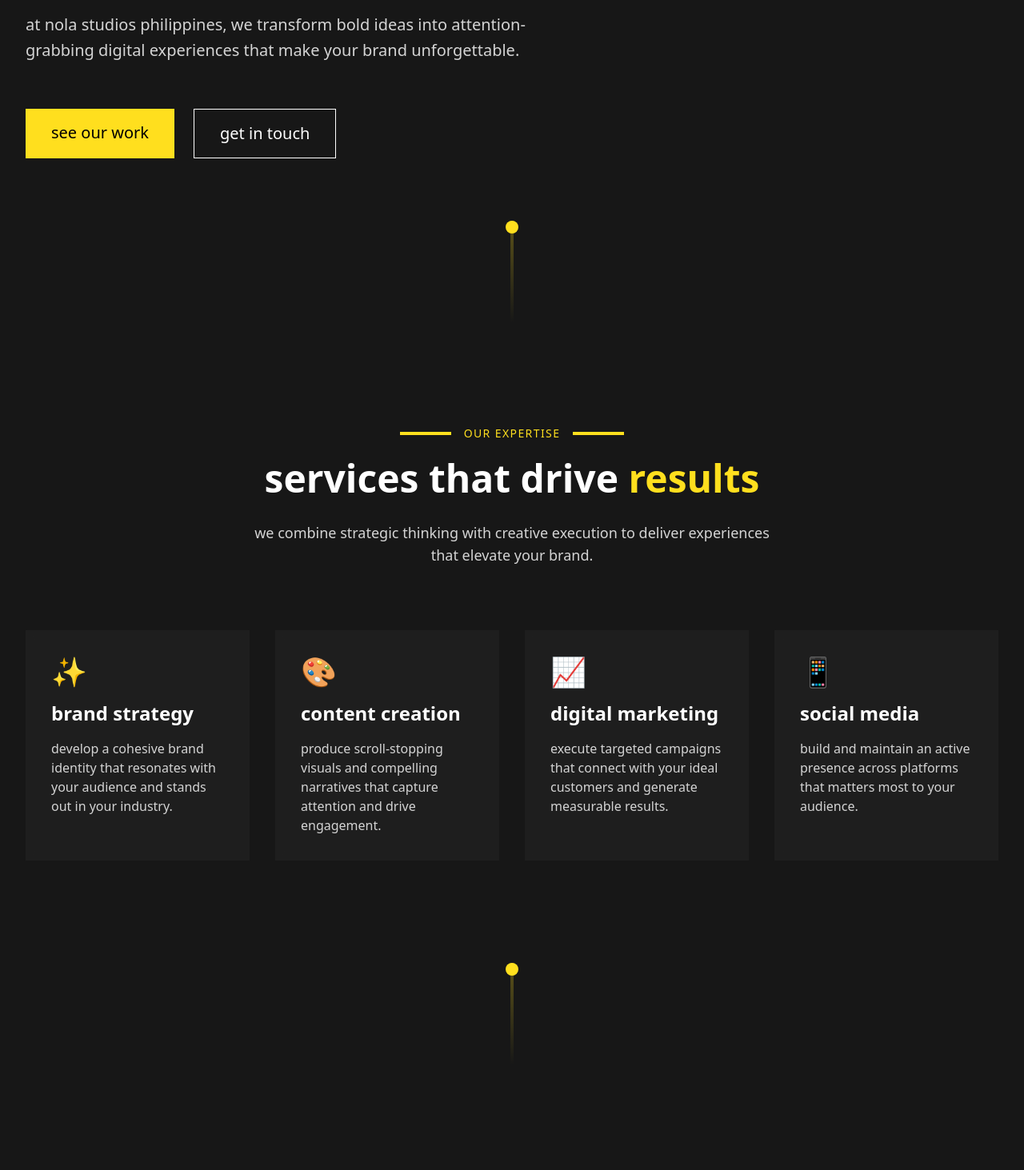
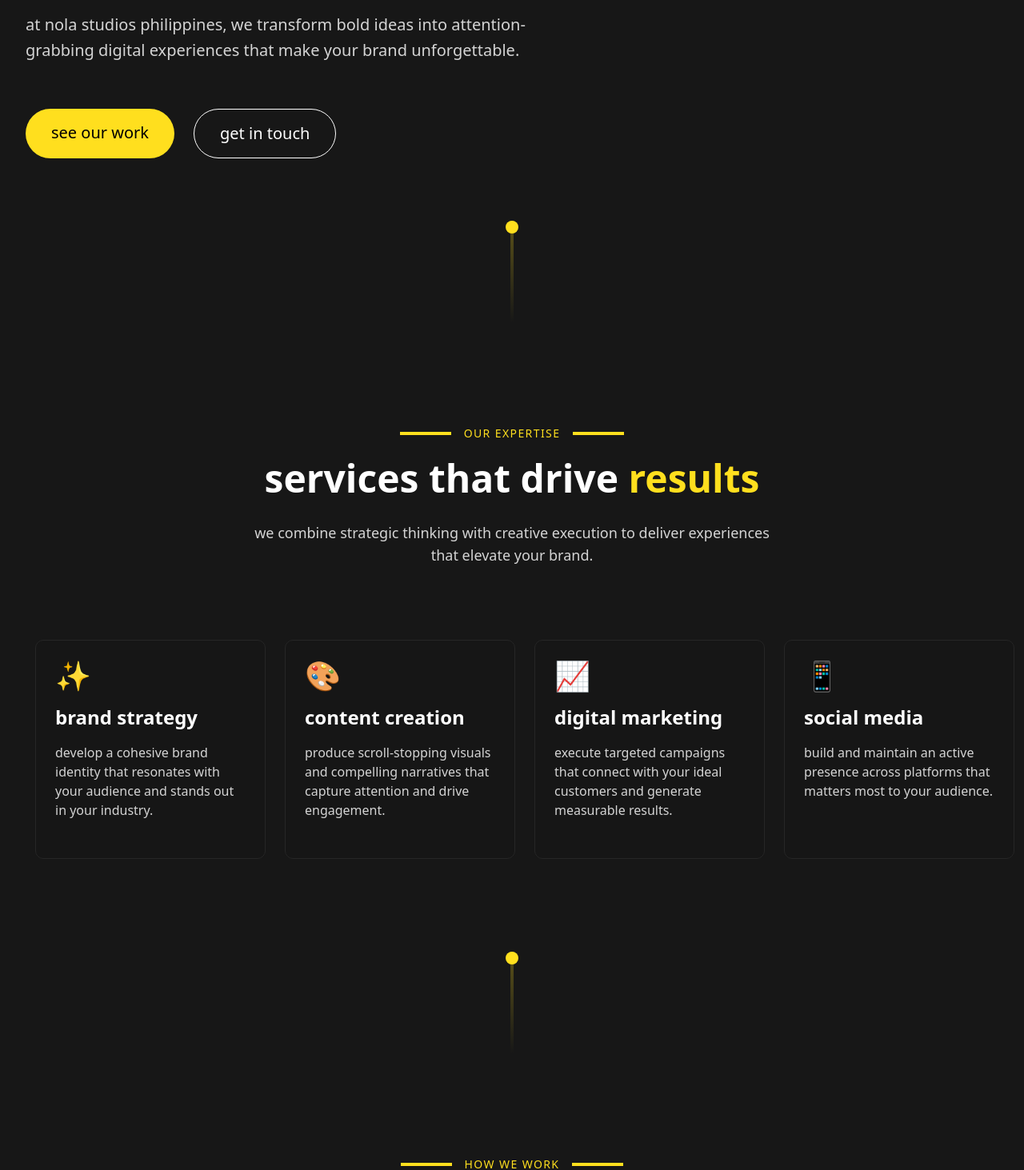
Before and after one commit to Polqt/nola-studios, a Next.js app: page / in a window 1280 px wide. Shown: the part 460-1923 px from the top of the page at 80% size. Built offline with nearby package versions, Linux system fonts and the light colour scheme.

Commit message:
chore: enhance CTAHome, Main, and Services components with improved styling and updated links

```diff
--- a/components/CTAHome.tsx
+++ b/components/CTAHome.tsx
@@ -30,7 +30,7 @@ const CTAHome = ({ textHoverEnter, textHoverLeave }: CTAHomeProps) => {
           href="/contacts"
           whileHover={{ scale: 1.05 }}
           whileTap={{ scale: 0.95 }}
-          className="bg-[#FFDF1E] text-black px-10 py-5 font-medium inline-block text-lg hover:bg-white transition-colors lowercase"
+          className="bg-[#FFDF1E] text-black px-10 py-5 font-medium inline-block text-lg hover:bg-white transition-colors lowercase rounded-full"
           onMouseEnter={textHoverEnter}
           onMouseLeave={textHoverLeave}
         >
--- a/components/FeaturedWorks.tsx
+++ b/components/FeaturedWorks.tsx
@@ -76,7 +76,7 @@ const FeaturedWorks = ({}: FeaturedWorksProps) => {
       <div className="container mx-auto">
         <SectionHeader
           subtitle="Featured"
-          title="jani projects"
+          title="our projects"
           titleHighlight="projects"
         />
         <Carousel items={cards} />
--- a/components/Main.tsx
+++ b/components/Main.tsx
@@ -44,20 +44,20 @@ const Main = ({ textHoverEnter, textHoverLeave }: MainProps) => {
 
           <div className="pt-8 flex space-x-6">
             <motion.a
-              href="#work"
+              href="#works"
               whileHover={{ scale: 1.05 }}
               whileTap={{ scale: 0.95 }}
-              className="bg-[#FFDF1E] text-black px-8 py-4 font-medium inline-block transition-colors"
+              className="bg-[#FFDF1E] text-black px-8 py-4 font-medium inline-block transition-colors rounded-full"
               onMouseEnter={textHoverEnter}
               onMouseLeave={textHoverLeave}
             >
               see our work
             </motion.a>
             <motion.a
-              href="#contact"
+              href="#contacts"
               whileHover={{ scale: 1.05 }}
               whileTap={{ scale: 0.95 }}
-              className="border border-white px-8 py-4 font-medium inline-block hover:bg-white/10 transition-colors"
+              className="border border-white px-8 py-4 font-medium inline-block hover:bg-white/10 transition-colors rounded-full"
               onMouseEnter={textHoverEnter}
               onMouseLeave={textHoverLeave}
             >
--- a/components/Services.tsx
+++ b/components/Services.tsx
@@ -1,5 +1,6 @@
 import { motion } from 'framer-motion';
 import SectionHeader from './SectionHeader';
+import { cn } from '@/lib/utils';
 
 const Services = () => {
   const services = [
@@ -47,7 +48,11 @@ const Services = () => {
             whileInView={{ opacity: 1, y: 0 }}
             viewport={{ once: true }}
             transition={{ duration: 0.5, delay: index * 0.1 }}
-            className="bg-neutral-800/50 p-8 backdrop-blur-sm"
+            className={cn(
+              'relative h-full w-72 cursor-pointer overflow-hidden rounded-lg p-6 m-3',
+              'border border-neutral-800 bg-neutral-900/80 backdrop-blur-sm',
+              'hover:border-[#FFDF1E]/30 hover:bg-neutral-800/90 transition-colors duration-300',
+            )}
           >
             <div className="text-4xl mb-4 text-[#FFDF1E]">{service.icon}</div>
             <h3 className="text-2xl font-bold mb-4 lowercase">
```
